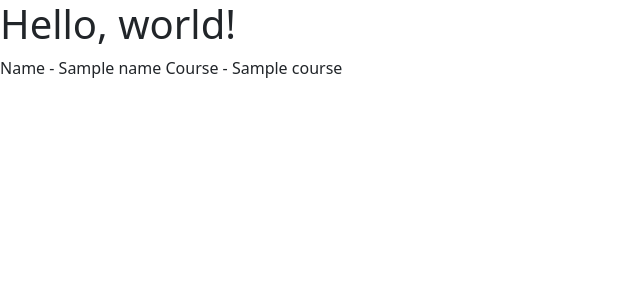
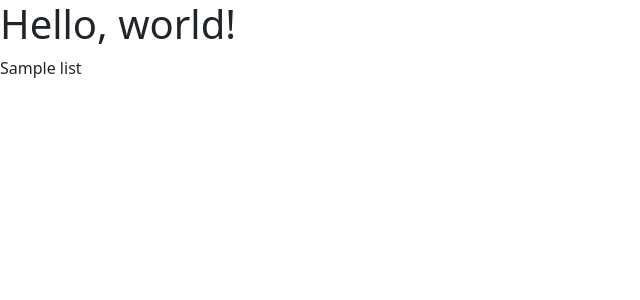
Before and after one commit to prasadV05/Django_basics2, a Django app: template index_page_app/templates/index.html in a window 1280 px wide. Shown: the top 300 px of the page, without its empty margins (0-640 px from the left). Run offline with Django 4.2, Linux system fonts and the light colour scheme; the template is opened without the code that fills it: most values are stand-ins (such as "Sample title", 1, 10 or a date in 2020).

Commit message:
template changes

```diff
--- a/index_page_app/templates/index.html
+++ b/index_page_app/templates/index.html
@@ -8,8 +8,14 @@
   </head>
   <body>
     <h1>Hello, world!</h1>
-    Name - {{name}}
-    Course - {{course}}
+    {% if show_data %}
+      Name - {{name}}
+      Course - {{course}}
+
+    {% endif %}
+    {% for i in list %}
+      {{i}}
+    {% endfor %}
     <script src="https://cdn.jsdelivr.net/npm/bootstrap@5.3.0/dist/js/bootstrap.bundle.min.js" integrity="sha384-geWF76RCwLtnZ8qwWowPQNguL3RmwHVBC9FhGdlKrxdiJJigb/j/68SIy3Te4Bkz" crossorigin="anonymous"></script>
   </body>
 </html>
--- a/index_page_app/views.py
+++ b/index_page_app/views.py
@@ -3,7 +3,9 @@ from django.shortcuts import render
 # Create your views here.
 def index_page_view(request):
     data = {
+        "show_data" : True,
         "name" : "Varsha",
-        "course" : "Python Backend Development Live"
+        "course" : "Python Backend Development Live",
+        "list" : [1,2,3,4]
     }
     return render(request, "index.html",context=data)
```
